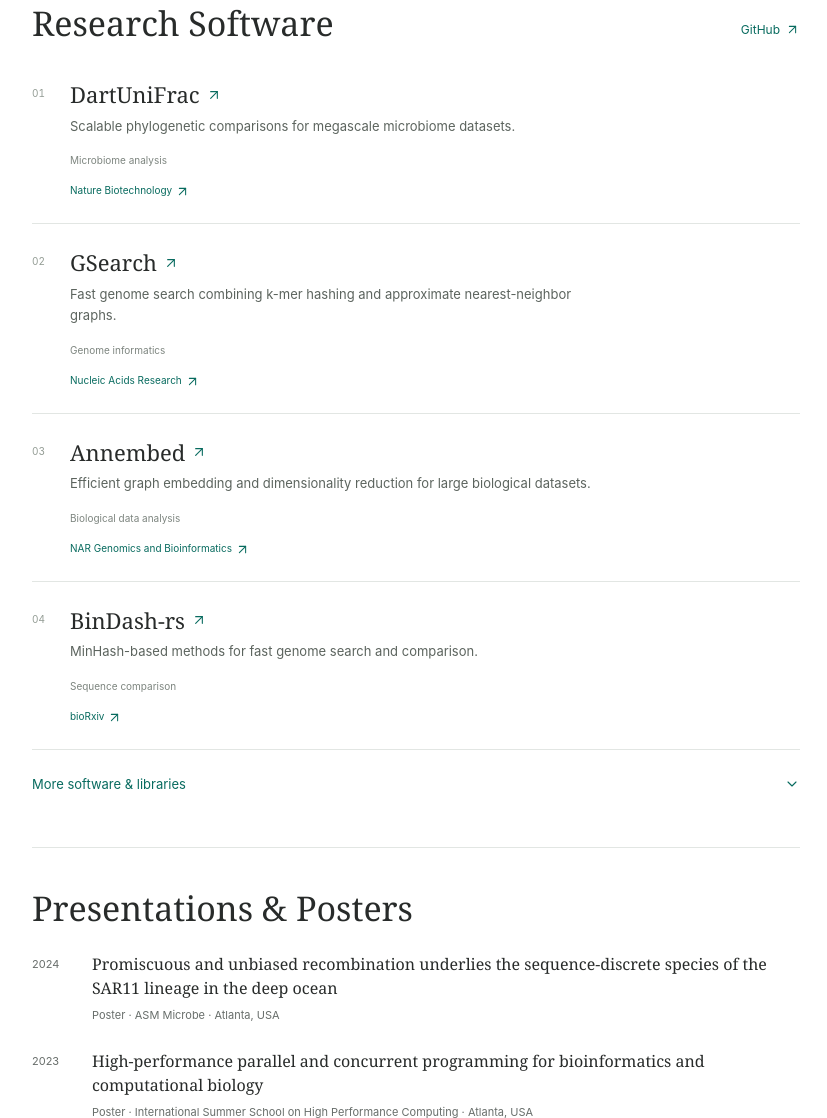
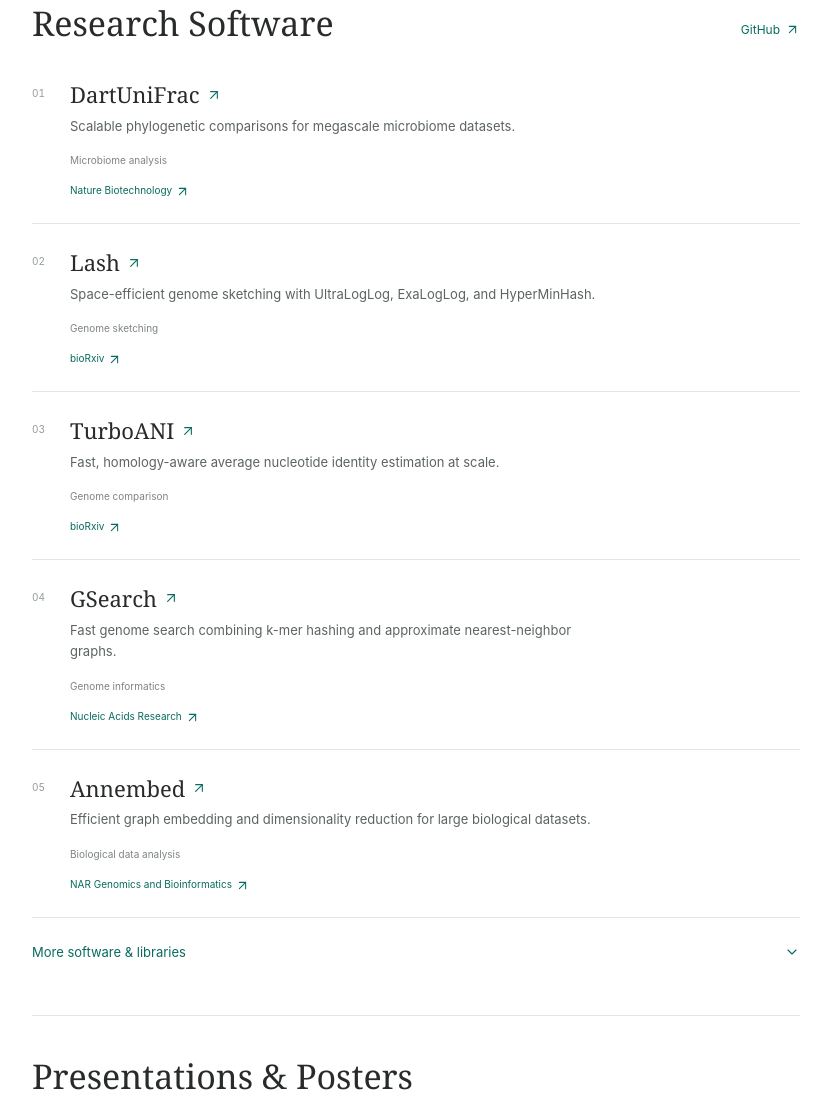
Before and after one commit to jianshu93/jianshu93.github.io, a website: page index.html in a window 1280 px wide. Shown: the part 3566-4684 px from the top of the page, without its empty margins (392-1219 px from the left). Drawn offline with Linux system fonts and the light colour scheme.

Commit message:
Feature Lash and TurboANI in the main software list

```diff
--- a/index.html
+++ b/index.html
@@ -134,14 +134,15 @@
         <div class="section-heading"><h2 id="software-title">Research Software</h2><a class="quiet-link" href="https://github.com/jianshu93" target="_blank" rel="noopener">GitHub <svg class="icon" aria-hidden="true"><use href="#arrow-up-right"></use></svg></a></div>
         <div class="software-list">
           <article class="software-item"><span class="software-index">01</span><div><h3><a href="https://github.com/jianshu93/DartUniFrac" target="_blank" rel="noopener">DartUniFrac <svg class="icon" aria-hidden="true"><use href="#arrow-up-right"></use></svg></a></h3><p>Scalable phylogenetic comparisons for megascale microbiome datasets.</p><span class="software-field">Microbiome analysis</span></div><a class="software-paper" href="https://doi.org/10.1038/s41587-026-03260-8" target="_blank" rel="noopener">Nature Biotechnology <svg class="icon tiny" aria-hidden="true"><use href="#arrow-up-right"></use></svg></a></article>
-          <article class="software-item"><span class="software-index">02</span><div><h3><a href="https://github.com/jianshu93/gsearch" target="_blank" rel="noopener">GSearch <svg class="icon" aria-hidden="true"><use href="#arrow-up-right"></use></svg></a></h3><p>Fast genome search combining k-mer hashing and approximate nearest-neighbor graphs.</p><span class="software-field">Genome informatics</span></div><a class="software-paper" href="https://doi.org/10.1093/nar/gkae609" target="_blank" rel="noopener">Nucleic Acids Research <svg class="icon tiny" aria-hidden="true"><use href="#arrow-up-right"></use></svg></a></article>
-          <article class="software-item"><span class="software-index">03</span><div><h3><a href="https://gitlab.com/Jianshu_Zhao/annembed" target="_blank" rel="noopener">Annembed <svg class="icon" aria-hidden="true"><use href="#arrow-up-right"></use></svg></a></h3><p>Efficient graph embedding and dimensionality reduction for large biological datasets.</p><span class="software-field">Biological data analysis</span></div><a class="software-paper" href="https://doi.org/10.1093/nargab/lqae172" target="_blank" rel="noopener">NAR Genomics and Bioinformatics <svg class="icon tiny" aria-hidden="true"><use href="#arrow-up-right"></use></svg></a></article>
-          <article class="software-item"><span class="software-index">04</span><div><h3><a href="https://github.com/jianshu93/bindash-rs" target="_blank" rel="noopener">BinDash-rs <svg class="icon" aria-hidden="true"><use href="#arrow-up-right"></use></svg></a></h3><p>MinHash-based methods for fast genome search and comparison.</p><span class="software-field">Sequence comparison</span></div><a class="software-paper" href="https://doi.org/10.1101/2024.03.13.584875" target="_blank" rel="noopener">bioRxiv <svg class="icon tiny" aria-hidden="true"><use href="#arrow-up-right"></use></svg></a></article>
+          <article class="software-item"><span class="software-index">02</span><div><h3><a href="https://github.com/jianshu93/lash" target="_blank" rel="noopener">Lash <svg class="icon" aria-hidden="true"><use href="#arrow-up-right"></use></svg></a></h3><p>Space-efficient genome sketching with UltraLogLog, ExaLogLog, and HyperMinHash.</p><span class="software-field">Genome sketching</span></div><a class="software-paper" href="https://doi.org/10.64898/2026.11.12.764074" target="_blank" rel="noopener">bioRxiv <svg class="icon tiny" aria-hidden="true"><use href="#arrow-up-right"></use></svg></a></article>
+          <article class="software-item"><span class="software-index">03</span><div><h3><a href="https://github.com/jianshu93/TurboANI" target="_blank" rel="noopener">TurboANI <svg class="icon" aria-hidden="true"><use href="#arrow-up-right"></use></svg></a></h3><p>Fast, homology-aware average nucleotide identity estimation at scale.</p><span class="software-field">Genome comparison</span></div><a class="software-paper" href="https://doi.org/10.64898/2026.11.05.764740" target="_blank" rel="noopener">bioRxiv <svg class="icon tiny" aria-hidden="true"><use href="#arrow-up-right"></use></svg></a></article>
+          <article class="software-item"><span class="software-index">04</span><div><h3><a href="https://github.com/jianshu93/gsearch" target="_blank" rel="noopener">GSearch <svg class="icon" aria-hidden="true"><use href="#arrow-up-right"></use></svg></a></h3><p>Fast genome search combining k-mer hashing and approximate nearest-neighbor graphs.</p><span class="software-field">Genome informatics</span></div><a class="software-paper" href="https://doi.org/10.1093/nar/gkae609" target="_blank" rel="noopener">Nucleic Acids Research <svg class="icon tiny" aria-hidden="true"><use href="#arrow-up-right"></use></svg></a></article>
+          <article class="software-item"><span class="software-index">05</span><div><h3><a href="https://gitlab.com/Jianshu_Zhao/annembed" target="_blank" rel="noopener">Annembed <svg class="icon" aria-hidden="true"><use href="#arrow-up-right"></use></svg></a></h3><p>Efficient graph embedding and dimensionality reduction for large biological datasets.</p><span class="software-field">Biological data analysis</span></div><a class="software-paper" href="https://doi.org/10.1093/nargab/lqae172" target="_blank" rel="noopener">NAR Genomics and Bioinformatics <svg class="icon tiny" aria-hidden="true"><use href="#arrow-up-right"></use></svg></a></article>
         </div>
         <details class="more-software">
           <summary>More software &amp; libraries <svg class="icon" aria-hidden="true"><use href="#chevron-down"></use></svg></summary>
           <div class="software-links">
-            <a href="https://github.com/jianshu93/dartminhash-rs" target="_blank" rel="noopener">DartMinHash</a><a href="https://github.com/jianshu93/TurboANI" target="_blank" rel="noopener">TurboANI</a><a href="https://github.com/jianshu93/lash" target="_blank" rel="noopener">LASH</a><a href="https://gitlab.com/Jianshu_Zhao/graphembed" target="_blank" rel="noopener">GraphEmbed</a><a href="https://github.com/jianshu93/aeon" target="_blank" rel="noopener">Granne</a><a href="https://github.com/jianshu93/rust-diskann" target="_blank" rel="noopener">Rust-DiskANN</a><a href="https://crates.io/crates/exaloglog" target="_blank" rel="noopener">ExaLogLog</a><a href="https://github.com/jianshu93/fastcover" target="_blank" rel="noopener">FastCover</a><a href="https://github.com/jianshu93/SuperBit" target="_blank" rel="noopener">SuperBits</a><a href="https://github.com/jianshu93/adas" target="_blank" rel="noopener">Adas</a><a href="https://github.com/jianshu93/bindashtree" target="_blank" rel="noopener">Bindashtree</a><a href="https://github.com/jianshu93/EMDUniFrac-rs" target="_blank" rel="noopener">EMDUniFrac</a><a href="https://github.com/jianshu93/fpcoa" target="_blank" rel="noopener">fpcoa</a>
+            <a href="https://github.com/jianshu93/dartminhash-rs" target="_blank" rel="noopener">DartMinHash</a><a href="https://gitlab.com/Jianshu_Zhao/graphembed" target="_blank" rel="noopener">GraphEmbed</a><a href="https://github.com/jianshu93/aeon" target="_blank" rel="noopener">Granne</a><a href="https://github.com/jianshu93/rust-diskann" target="_blank" rel="noopener">Rust-DiskANN</a><a href="https://crates.io/crates/exaloglog" target="_blank" rel="noopener">ExaLogLog</a><a href="https://github.com/jianshu93/fastcover" target="_blank" rel="noopener">FastCover</a><a href="https://github.com/jianshu93/SuperBit" target="_blank" rel="noopener">SuperBits</a><a href="https://github.com/jianshu93/adas" target="_blank" rel="noopener">Adas</a><a href="https://github.com/jianshu93/bindashtree" target="_blank" rel="noopener">Bindashtree</a><a href="https://github.com/jianshu93/EMDUniFrac-rs" target="_blank" rel="noopener">EMDUniFrac</a><a href="https://github.com/jianshu93/fpcoa" target="_blank" rel="noopener">fpcoa</a>
           </div>
           <h4>Contributions</h4>
           <div class="software-links"><a href="https://crates.io/crates/ultraloglog" target="_blank" rel="noopener">UltraLogLog</a><a href="https://github.com/sile/succparen" target="_blank" rel="noopener">succparen</a><a href="https://github.com/scikit-bio/scikit-bio" target="_blank" rel="noopener">Scikit-bio</a><a href="https://github.com/zhaoxiaofei/bindash" target="_blank" rel="noopener">BinDash</a></div>
```
